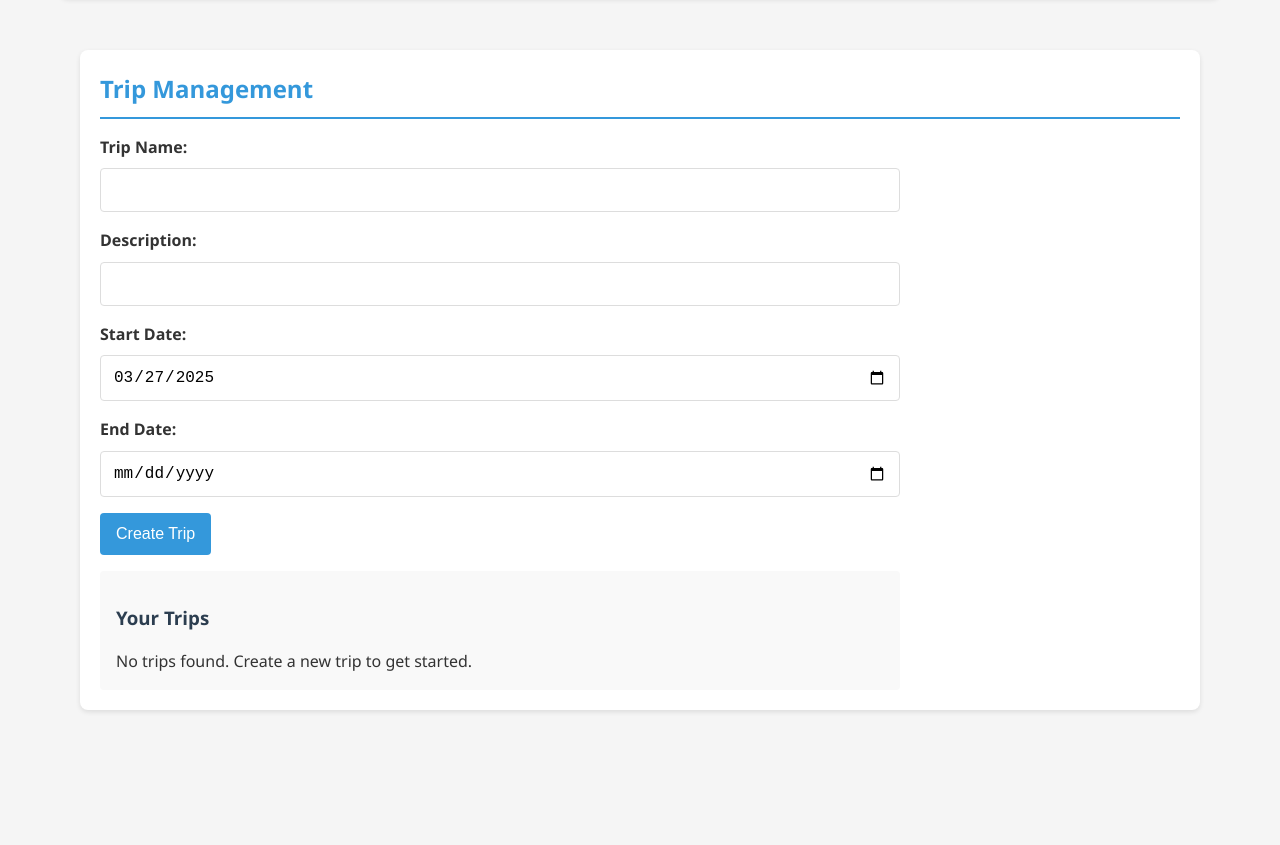
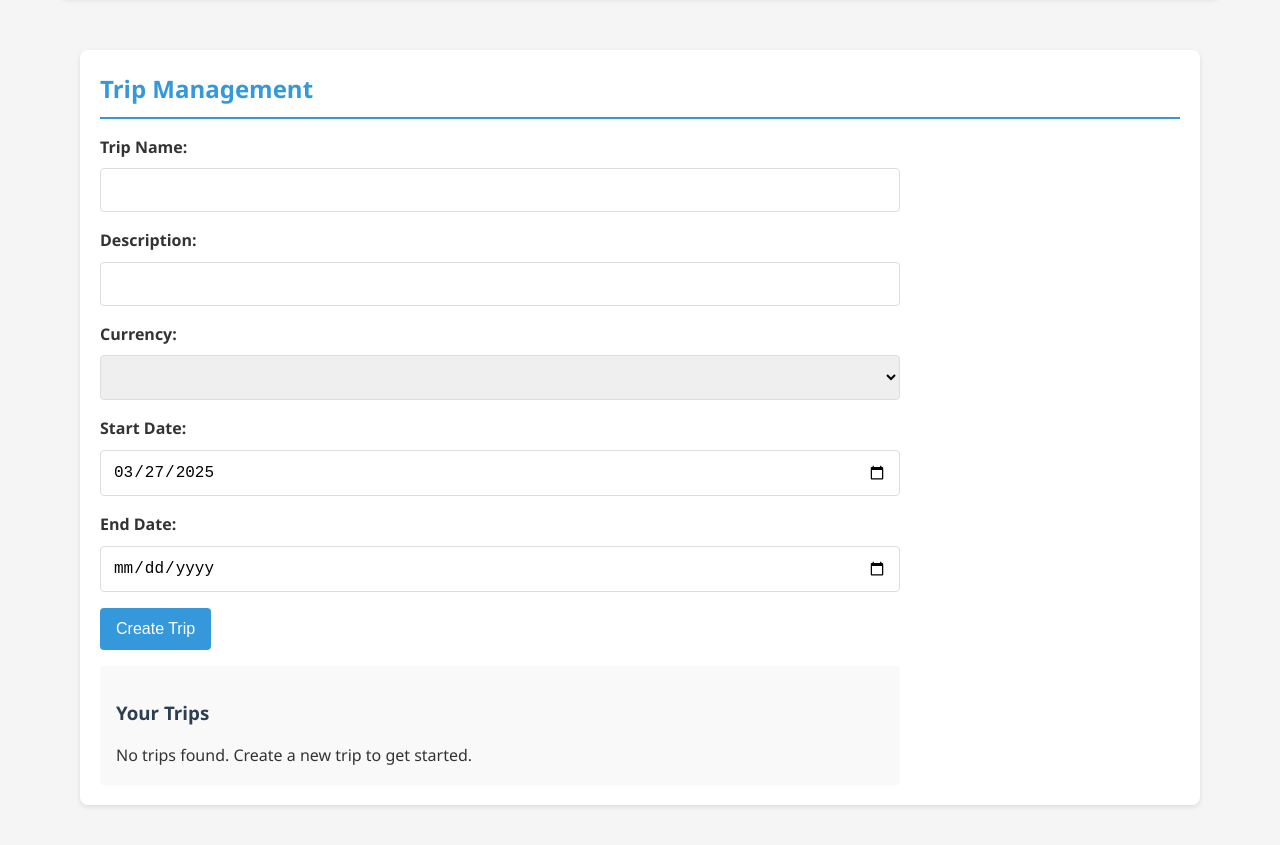
Before and after one commit to cavalia88/BillSplit, a website: page public/main.html in a window 1280 px wide. Shown: the part 105-950 px from the top of the page. Before the commit the page ends 855 px from the top, so only its background shows below. Drawn offline with Linux system fonts and the light colour scheme; no server answers.

Commit message:
Update main.html

```diff
--- a/public/main.html
+++ b/public/main.html
@@ -26,6 +26,13 @@
           <label for="trip-description">Description:</label>
           <input type="text" id="trip-description">
         </div>
+
+		<div class="form-group">
+		  <label for="trip-currency">Currency:</label>
+		  <select id="trip-currency" name="trip-currency" required>
+			<!-- Options will be populated by JavaScript -->
+		  </select>
+		</div>
 
         <div class="form-group">
           <label for="trip-start-date">Start Date:</label>
@@ -62,6 +69,12 @@
 			<input type="text" id="edit-trip-description">
 		  </div>
 		  <div class="form-group">
+			<label for="trip-currency">Currency:</label>
+			<select id="edit-trip-currency" name="trip-currency" required>
+				<!-- Options will be populated by JavaScript -->
+		    </select>
+		  </div>
+		  <div class="form-group">
 			<label for="edit-trip-start-date">Start Date:</label>
 			<input type="date" id="edit-trip-start-date">
 		  </div>
```
